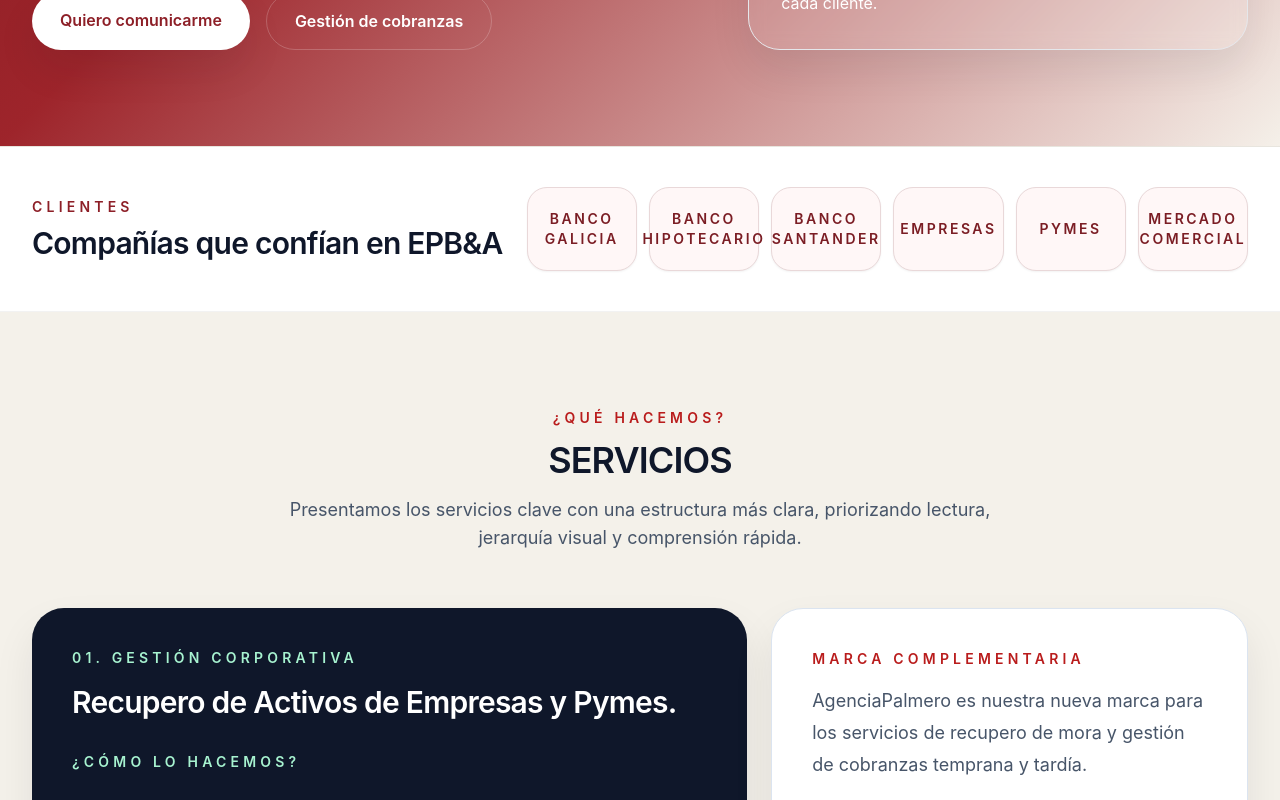
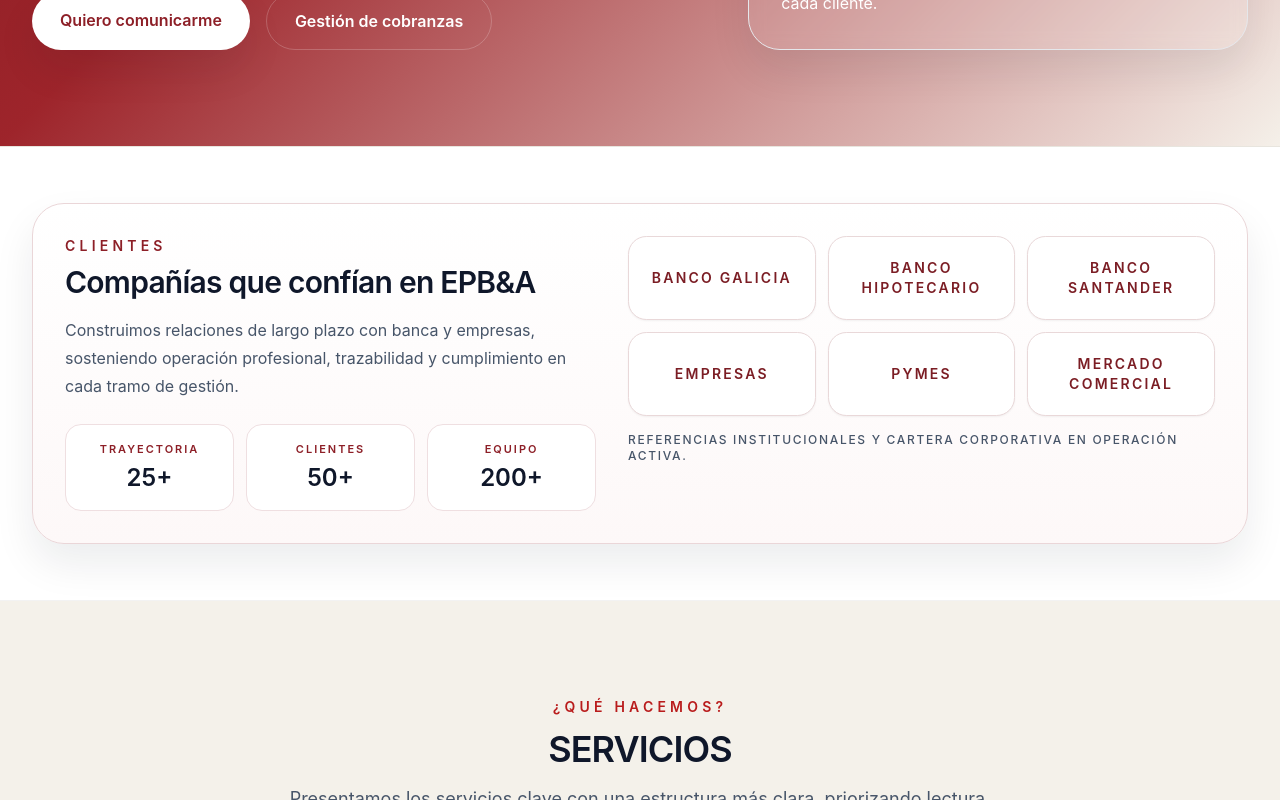
Before and after one commit to Skullby/EPB, a React (Vite) app: page / in a window 1280 px wide. Shown: the part 725-1525 px from the top of the page. Built offline with nearby package versions, Linux system fonts and the light colour scheme.

Commit message:
feat: polish EPB client proof section

```diff
--- a/src/App.tsx
+++ b/src/App.tsx
@@ -133,21 +133,47 @@
         </section>
 
         <section aria-label="Clientes" className="border-b border-black/5 bg-white">
-          <div className="mx-auto max-w-7xl px-5 py-8 lg:px-8 lg:py-10">
-            <div className="flex flex-col gap-6 lg:flex-row lg:items-center lg:justify-between">
+          <div className="mx-auto max-w-7xl px-5 py-10 lg:px-8 lg:py-14">
+            <div className="rounded-[2rem] border border-[#ead6d8] bg-[linear-gradient(180deg,#fff_0%,#fdf8f8_100%)] p-6 shadow-soft lg:p-8">
+              <div className="grid gap-8 lg:grid-cols-[0.95fr_1.05fr] lg:items-start">
                 <div className="max-w-xl">
                   <p className="text-sm font-semibold uppercase tracking-[0.3em] text-[#8d1f27]">{clientLogos.eyebrow}</p>
                   <h2 className="mt-2 text-2xl font-semibold tracking-tight text-epb-ink sm:text-3xl">{clientLogos.title}</h2>
+                  <p className="mt-4 text-base leading-7 text-epb-slate">
+                    Construimos relaciones de largo plazo con banca y empresas, sosteniendo operación profesional, trazabilidad y cumplimiento en cada tramo de gestión.
+                  </p>
+
+                  <dl className="mt-6 grid grid-cols-3 gap-3">
+                    <div className="rounded-2xl border border-[#efdfe1] bg-white px-3 py-4 text-center">
+                      <dt className="text-[11px] font-semibold uppercase tracking-[0.18em] text-[#8d1f27]">Trayectoria</dt>
+                      <dd className="mt-1 text-2xl font-semibold text-epb-ink">25+</dd>
                     </div>
-              <div className="grid flex-1 grid-cols-2 gap-3 sm:grid-cols-3 xl:grid-cols-6">
+                    <div className="rounded-2xl border border-[#efdfe1] bg-white px-3 py-4 text-center">
+                      <dt className="text-[11px] font-semibold uppercase tracking-[0.18em] text-[#8d1f27]">Clientes</dt>
+                      <dd className="mt-1 text-2xl font-semibold text-epb-ink">50+</dd>
+                    </div>
+                    <div className="rounded-2xl border border-[#efdfe1] bg-white px-3 py-4 text-center">
+                      <dt className="text-[11px] font-semibold uppercase tracking-[0.18em] text-[#8d1f27]">Equipo</dt>
+                      <dd className="mt-1 text-2xl font-semibold text-epb-ink">200+</dd>
+                    </div>
+                  </dl>
+                </div>
+
+                <div>
+                  <div className="grid grid-cols-2 gap-3 sm:grid-cols-3">
                     {clientLogos.items.map((item) => (
                       <div
                         key={item}
-                    className="flex min-h-[84px] items-center justify-center rounded-[1.25rem] border border-[#e9d8d9] bg-[#fff7f7] px-4 text-center text-sm font-semibold uppercase tracking-[0.18em] text-[#7b1d24] shadow-sm"
+                        className="flex min-h-[84px] items-center justify-center rounded-[1.15rem] border border-[#e9d8d9] bg-white px-4 text-center text-sm font-semibold uppercase tracking-[0.16em] text-[#7b1d24] shadow-sm"
                       >
                         {item}
                       </div>
                     ))}
+                  </div>
+                  <p className="mt-4 text-xs font-medium uppercase tracking-[0.14em] text-epb-slate">
+                    Referencias institucionales y cartera corporativa en operación activa.
+                  </p>
+                </div>
               </div>
             </div>
           </div>
```
Lines whose indentation alone changed are shown as unchanged.
